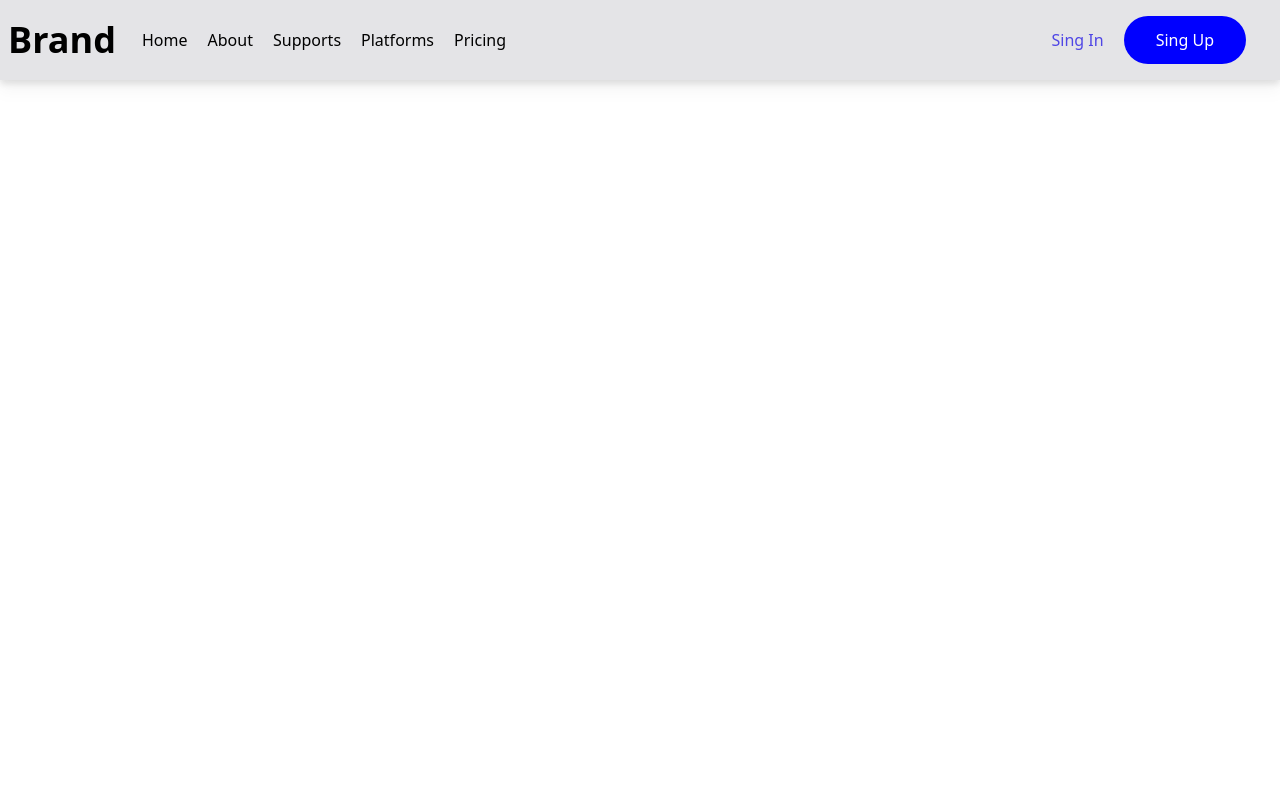
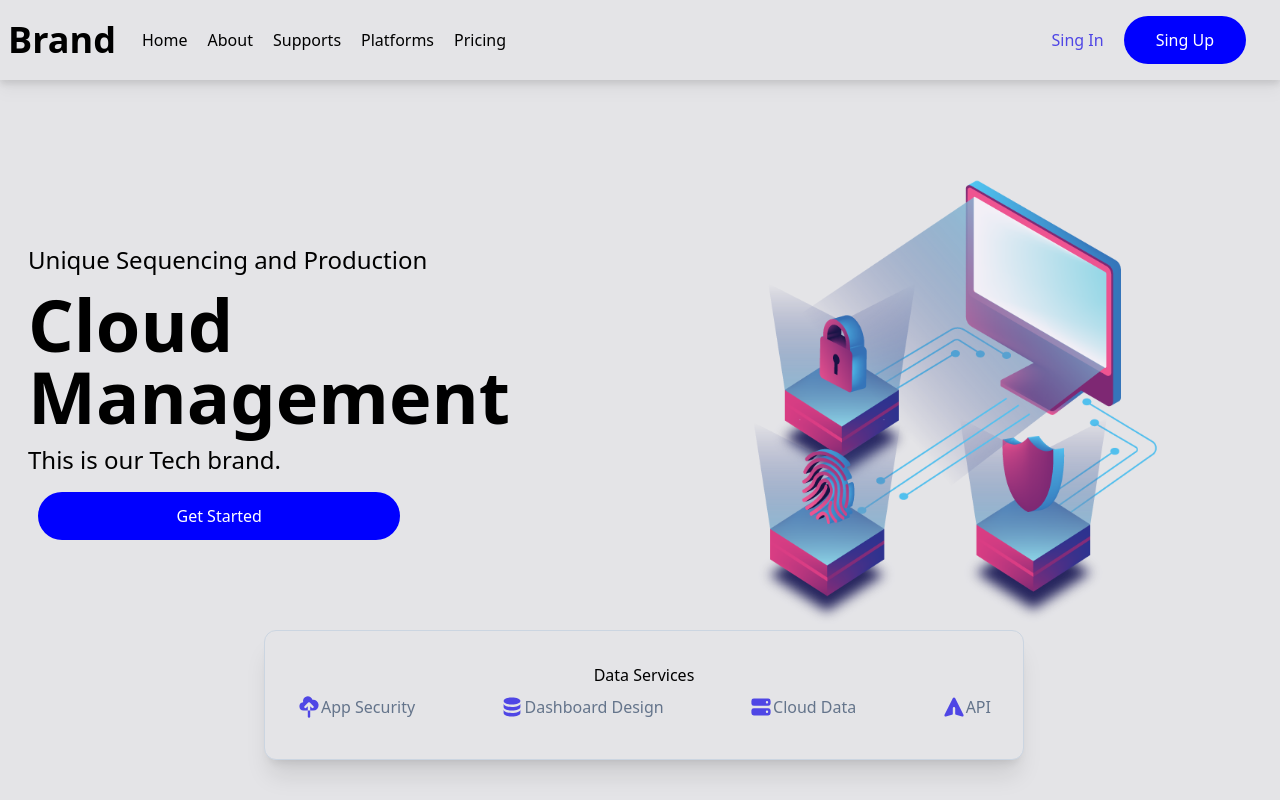
Before and after one commit to NayimHossen2020/blog-website, a React (Create React App) app: page / in a window 1280 px wide. Built offline with nearby package versions, Linux system fonts and the light colour scheme.

Commit message:
hero section complite

```diff
--- a/src/App.js
+++ b/src/App.js
@@ -1,11 +1,13 @@
 import React from 'react';
 import './App.css';
-import Navbar from './Components/Home/Navbar/Navbar';
+import Hero from './Components/Hero/Hero';
+import Navbar from './Components/Navbar/Navbar';
 
 function App() {
   return (
     <>
       <Navbar></Navbar>
+      <Hero></Hero>
     </>
   );
 }
--- /dev/null
+++ b/src/Components/Hero/Hero.js
@@ -0,0 +1,35 @@
+import React from 'react';
+import './Hero.css';
+import heroImg from '../../Assets/image/cyber-bg.png';
+import { CloudUploadIcon, DatabaseIcon, PaperAirplaneIcon, ServerIcon } from '@heroicons/react/solid';
+
+const Hero = () => {
+    return (
+        <div name='home' className='w-full h-screen bg-zinc-200 flex flex-col justify-between'>
+            <div className='grid md:grid-cols-2 max-w-[1240px] m-auto'>
+                <div className='flex flex-col justify-center md:items-start w-full px-2 py-8'>
+                    <p className='text-2xl'>Unique Sequencing and Production</p>
+                    <h1 className='py-3 text-5xl md:text-7xl font-bold'>Cloud Management</h1>
+                    <p className='text-2xl'>This is our Tech brand.</p>
+                    <button className='py-3 px-6 sm:w-[60%] my-4'>Get Started</button>
+                </div>
+                <div>
+                    <img className='w-full' src={heroImg} alt="/" />
+                </div>
+                <div className='absolute flex flex-col py-8 md:min-w-[760px] bottom-[5%]
+            mx-1 md:left-1/2 transform md:-translate-x-1/2 bg-zinc-200
+            border border-slate-300 rounded-xl text-center shadow-xl'>
+                    <p>Data Services</p>
+                    <div className='flex justify-between flex-wrap px-4'>
+                        <p className='flex px-4 py-2 text-slate-500'><CloudUploadIcon className='h-6 text-indigo-600' /> App Security</p>
+                        <p className='flex px-4 py-2 text-slate-500'><DatabaseIcon className='h-6 text-indigo-600' /> Dashboard Design</p>
+                        <p className='flex px-4 py-2 text-slate-500'><ServerIcon className='h-6 text-indigo-600' /> Cloud Data</p>
+                        <p className='flex px-4 py-2 text-slate-500'><PaperAirplaneIcon className='h-6 text-indigo-600' /> API</p>
+                    </div>
+                </div>
+            </div>
+        </div>
+    );
+};
+
+export default Hero;
```
Also changed, not shown: src/Components/Hero/Hero.css (added), src/Components/Home/Home.js (deleted), src/Components/Navbar/Navbar.css (renamed from src/Components/Home/Navbar/Navbar.css), src/Components/Navbar/Navbar.js (renamed from src/Components/Home/Navbar/Navbar.js).
